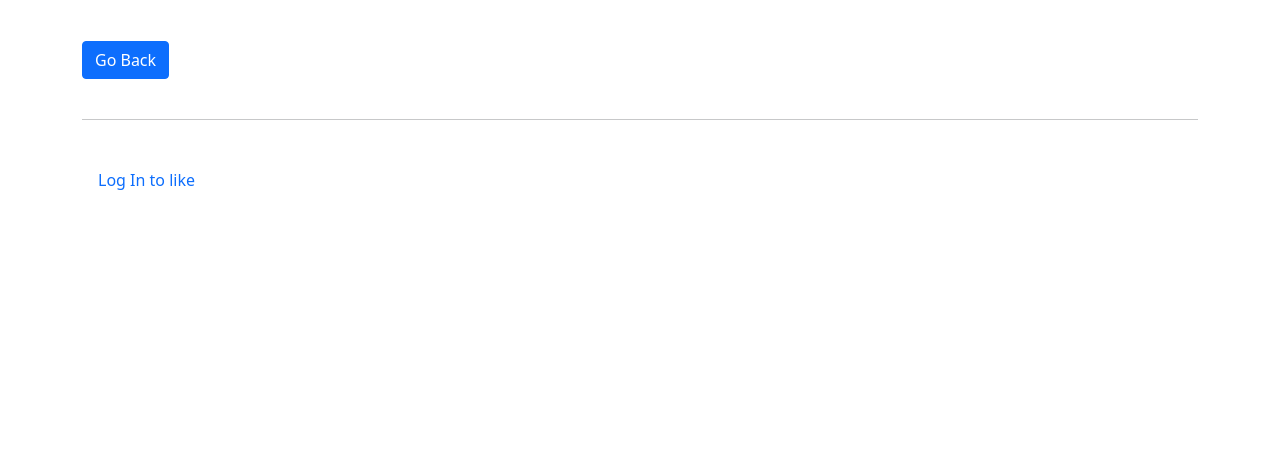
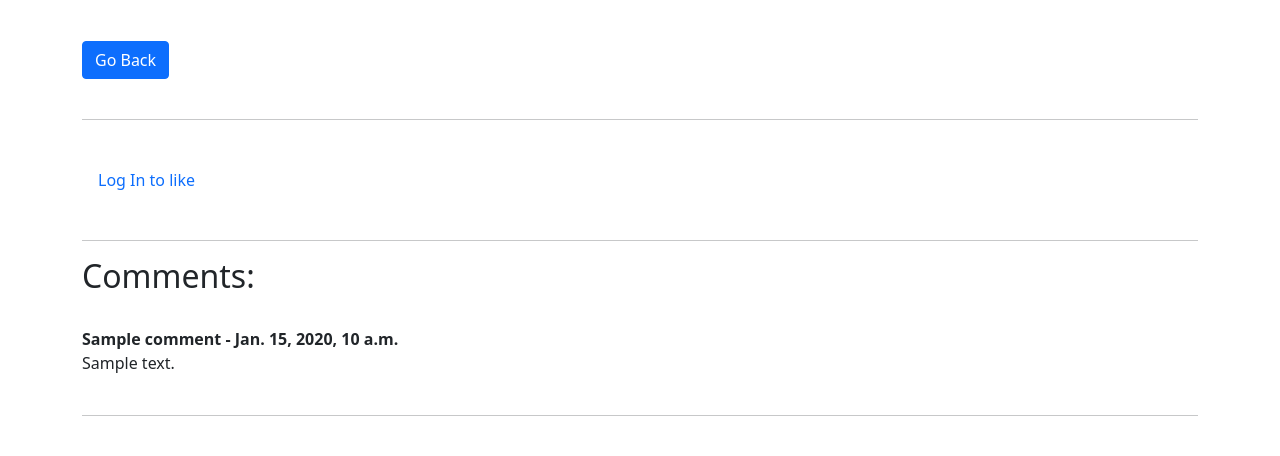
Before and after one commit to NorgeMan/final_project, a Django app: page /publication/1 in a window 1280 px wide. Shown: the part 904-1360 px from the top of the page. Before the commit the page ends 1094 px from the top, so only its background shows below. Run offline with Django 4.2, Linux system fonts and the light colour scheme; tables that the repository leaves empty hold one stand-in row (values such as "Sample post"); grey boxes marked "Sample" are stand-in pictures; some libraries are stand-ins or nearby versions.

Commit message:
Iteration 28 Added draft version of comments

```diff
--- a/the_diary/admin.py
+++ b/the_diary/admin.py
@@ -1,6 +1,7 @@
 from django.contrib import admin
-from .models import Publication, Category, Profile
+from .models import Publication, Category, Profile, Comment
 
 admin.site.register(Publication)
 admin.site.register(Category)
 admin.site.register(Profile)
+admin.site.register(Comment)
--- a/the_diary/models.py
+++ b/the_diary/models.py
@@ -58,3 +58,13 @@ class Profile(models.Model):
 
     def get_absolute_url(self):
         return reverse('home')
+
+
+class Comment(models.Model):
+    publication = models.ForeignKey(Publication, related_name="comments", on_delete=models.CASCADE)
+    name = models.CharField(max_length=255)
+    body = models.TextField()
+    date_added = models.DateTimeField(auto_now_add=True)
+
+    def __str__(self):
+        return '%s - %s' % (self.publication.title, self.name)
--- a/the_diary/templates/details.html
+++ b/the_diary/templates/details.html
@@ -47,6 +47,23 @@ By: {{publication.author.first_name}} {{publication.author.last_name}} - {{publi
     {% endif %}
 </form>
 <br>
+<hr>
+<h2>Comments:</h2>
+<br>
+{% if not publication.comments.all %}
+    Be the first who comment this publication
+    <a href="#">Add Comment</a>
+{% else %}
+    {% for comment in publication.comments.all %}
+        <strong>{{ comment.name }} - {{ comment.date_added }}</strong>
+        <br>
+        {{ comment.body }}
+        <br>
+        <br>
+    {% endfor %}
+{% endif %}
+<hr>
+<br>
 {% if user.is_authenticated %}
 <div class="card mb-3">
     <div class="row g-0">
```
Also changed, not shown: the_diary/migrations/0016_comment.py (added).
